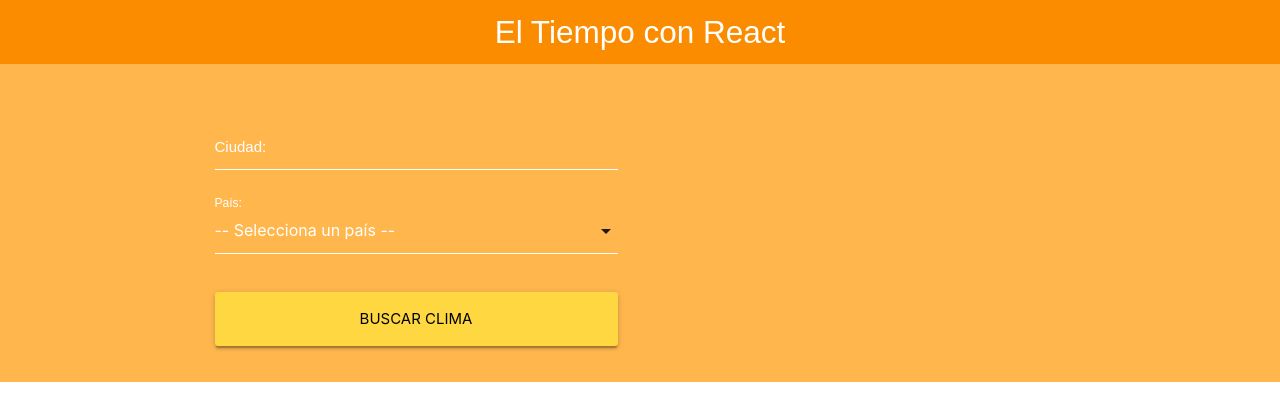
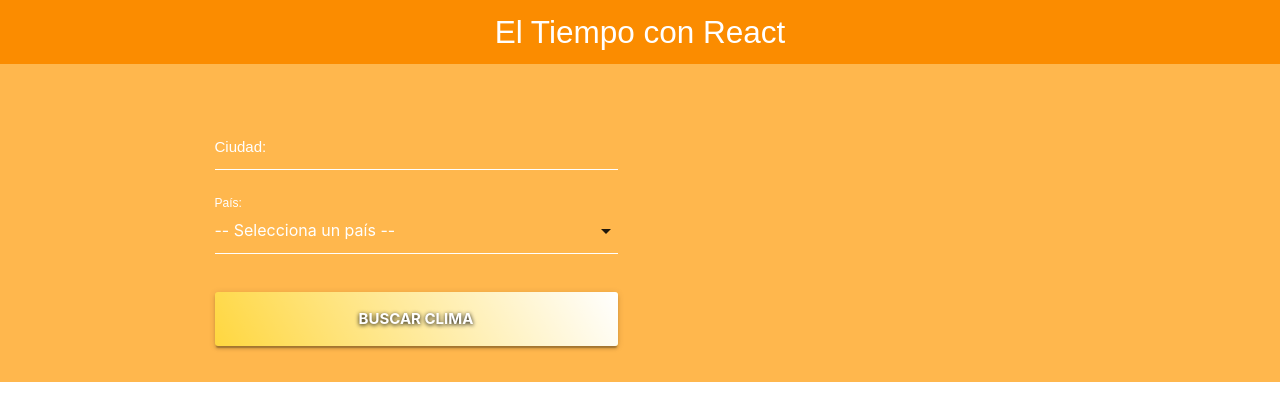
Before and after one commit to Josmanv/clima-con-react, a React (Create React App) app: page / in a window 1280 px wide. In both pictures the pointer is over the input "Buscar Clima". Shown: the top 420 px of the page. Built offline with nearby package versions, Linux system fonts and the light colour scheme.

Commit message:
cambio css boton

```diff
--- a/src/index.css
+++ b/src/index.css
@@ -34,6 +34,25 @@ input[type=text]:not(.browser-default):focus:not([readonly]) + label {
   color: white;
 }
 
+input[type=submit]{
+  background-color: red;
+  width: 100%;
+  height: 100%;
+}
+
+input[type=submit]:hover{
+  cursor: pointer;
+  color: #fff;
+  text-shadow: 0px 1px 4px #000;
+  font-weight: bold;
+  background: linear-gradient(
+240deg
+, #fff, transparent);
+}
+
+.btn-large{
+  padding: 0 !important;
+}
 .contenedor-form {
   padding: 3rem 0 1px 0;
   background-color: #ffb74d;
```
